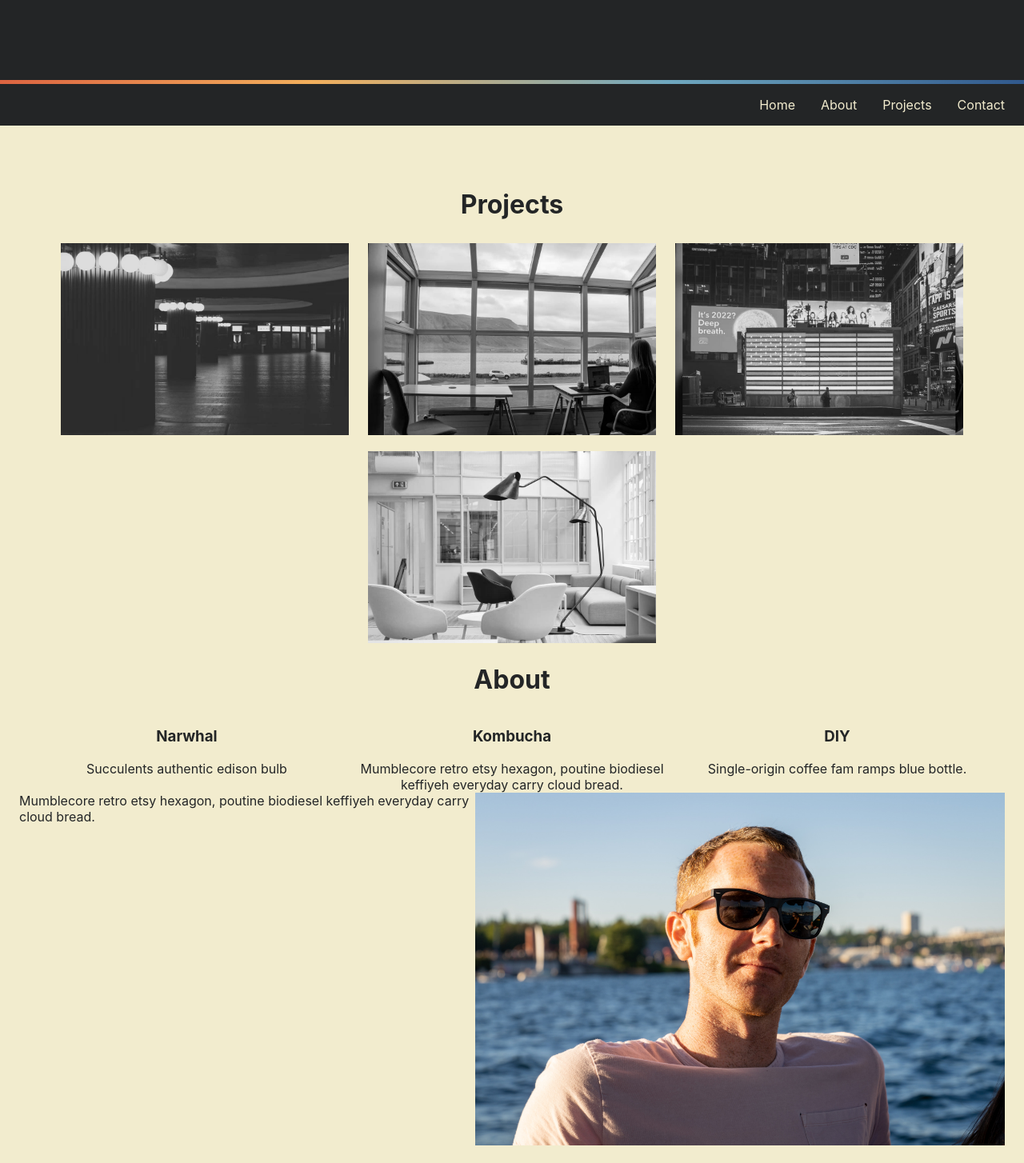
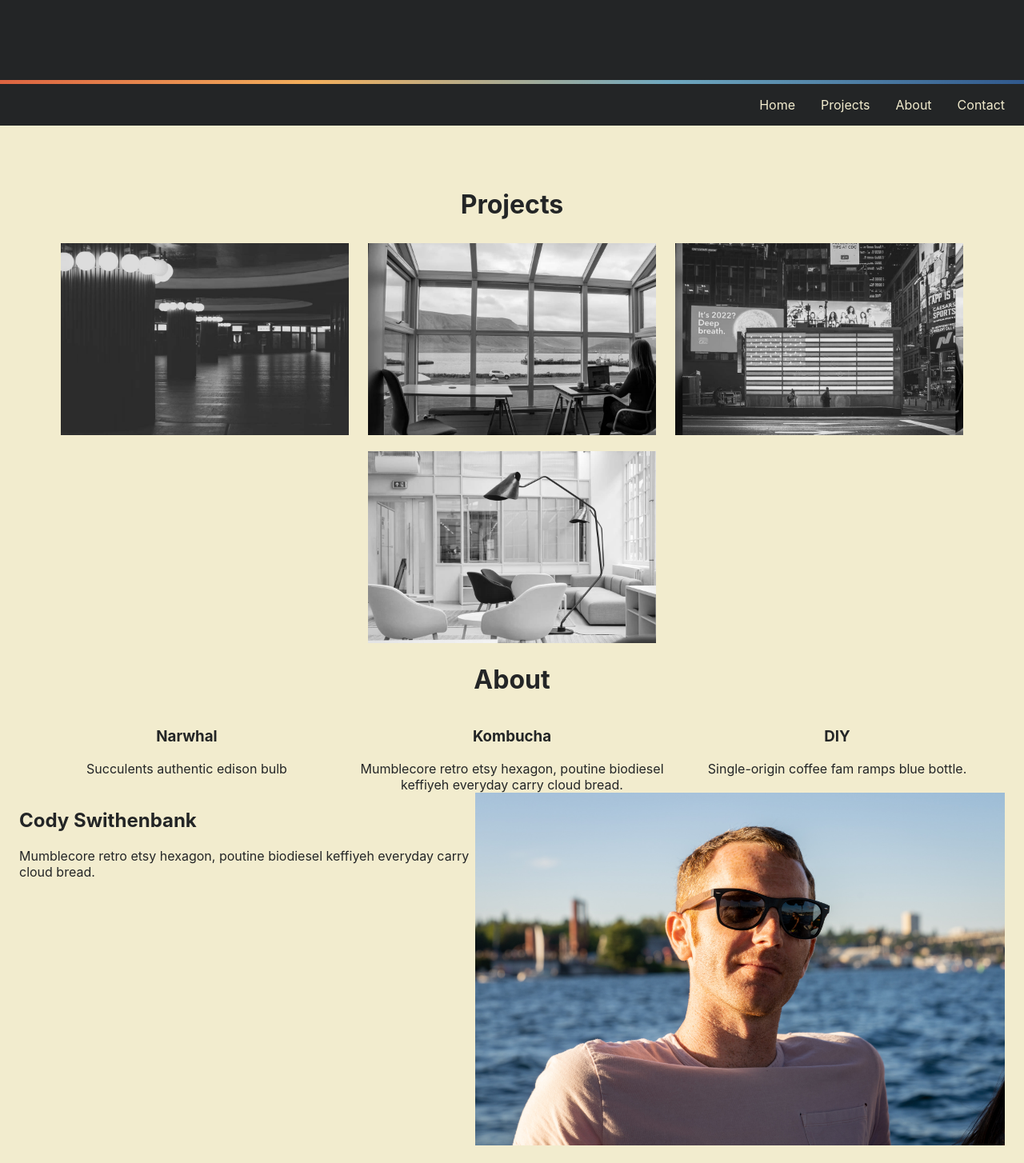
Before and after one commit to cswithen/portfolio, a Next.js app: page / in a window 1280 px wide. Shown: the part 700-2154 px from the top of the page at 80% size. Built offline with nearby package versions, Linux system fonts and the light colour scheme.

Commit message:
feat: header links
created # routes throughout the page that are tied to the header link tags

```diff
--- a/components/About.js
+++ b/components/About.js
@@ -10,16 +10,20 @@ import AboutHobby from "./AboutHobby";
 
 const About = ({ about }) => {
   return (
-    <div>
+    <div className={styles.aboutContainer}>
+      <a name="about" />
       <h1 className={styles.aboutTitle}>About</h1>
       {/* render Skill Cards */}
       <div className={styles.skillContainer}>
-        {about.skills.map((skill) => (
-          <AboutSkillCard skill={skill} key={skill.name} />
+        {about.skills.map((skill, index) => (
+          <AboutSkillCard skill={skill} index={index} key={skill.name} />
         ))}
       </div>
       <div className={styles.descriptionContainer}>
-        <div>{about.description}</div>
+        <div className={styles.profileDescription}>
+          <h2 className={styles.name}>Cody Swithenbank</h2>
+          <p>{about.description}</p>
+        </div>
         <Image
           src={"/profilePicture.jpg"}
           width={2304 / 3}
@@ -28,7 +32,7 @@ const About = ({ about }) => {
         />
       </div>
       {/* render Hobbies */}
-      <h2>Hobbies</h2>
+      <h2 className={styles.hobbyTitle}>when I am not coding</h2>
       <AboutHobby hobbies={about.hobbies} />
     </div>
   );
--- a/components/Hero.js
+++ b/components/Hero.js
@@ -6,6 +6,7 @@ import styles from "../styles/Hero.module.css";
 const Hero = () => {
   return (
     <div className={styles.heroContainer}>
+      <a name="home" />
       <div className={styles.heroText}>
         Hello, my name is{" "}
         <span className={styles.nameHighlight}>Cody Swithenbank</span>. <br />
--- a/components/PageHeader.js
+++ b/components/PageHeader.js
@@ -26,12 +26,23 @@ const Header = () => {
 
   return (
     <header className={navbarClasses.join(" ")}>
-      <nav className={styles.navigation}>
-        <div>Home</div>
-        <div>About</div>
-        <div>Projects</div>
-        <div>Contact</div>
-      </nav>
+      <div className={styles.navContent}>
+        <div></div>
+        <nav className={styles.navigation}>
+          <div>
+            <a href="#home">Home</a>
+          </div>
+          <div>
+            <a href="#projects">Projects</a>
+          </div>
+          <div>
+            <a href="#about">About</a>
+          </div>
+          <div>
+            <a href="#contact">Contact</a>
+          </div>
+        </nav>
+      </div>
     </header>
   );
 };
--- a/components/ProjectGrid.js
+++ b/components/ProjectGrid.js
@@ -13,6 +13,7 @@ const ProjectGrid = ({ projects }) => {
 
   return (
     <div className={styles.container}>
+      <a name="projects" />
       <h1>Projects</h1>
       <div className={styles.grid}>
         {projects.map((project) => (
--- a/components/_Layout.js
+++ b/components/_Layout.js
@@ -18,8 +18,8 @@ const Layout = (props) => {
         <link rel="icon" href="/favicon.ico" />
       </Head>
       <div className={styles.container}>
+        <div className={styles.navbuffer} />
         <Header />
-        <div className={styles.navbuffer} />
         {props.children}
       </div>
       <Footer socials={props.data.socials} />
```
